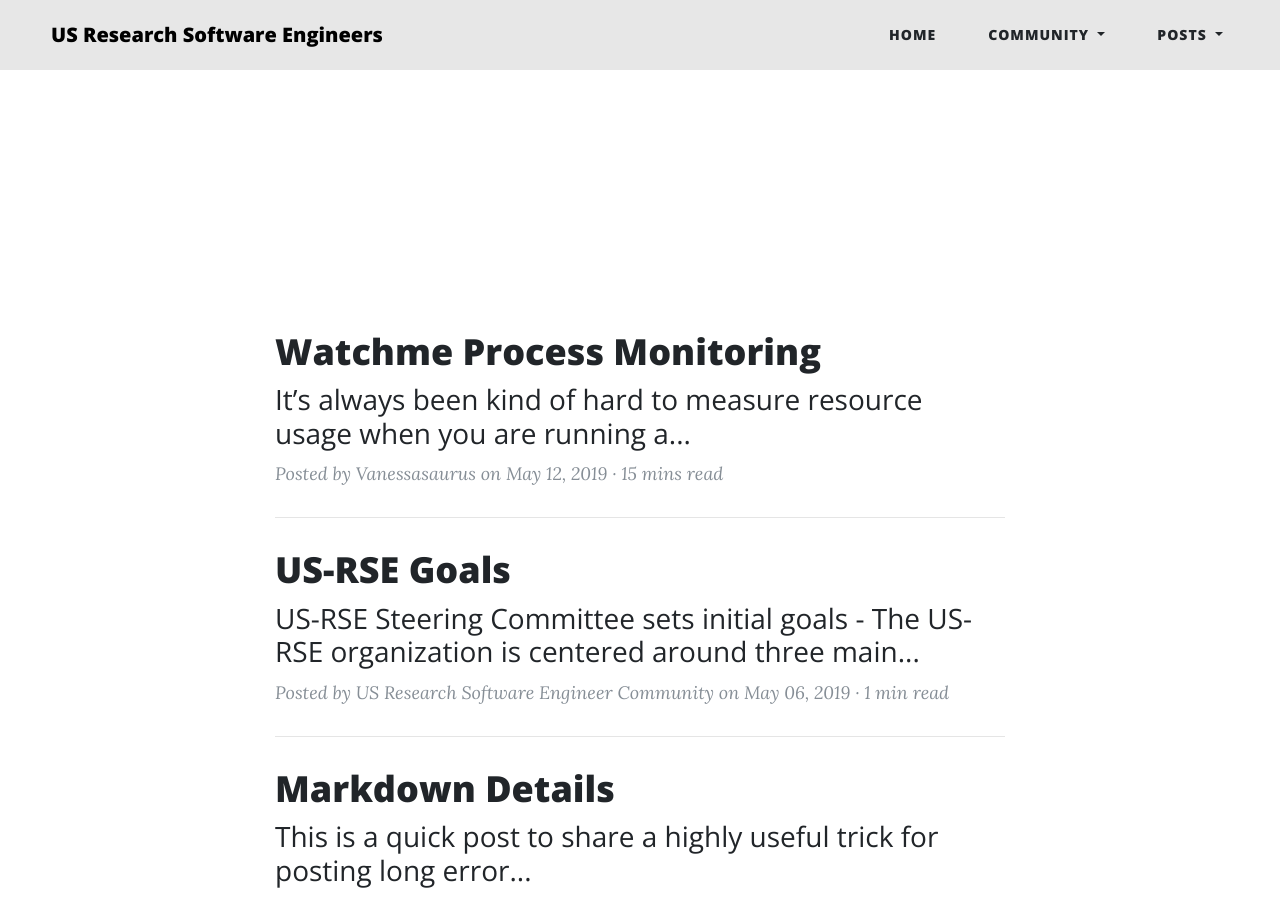
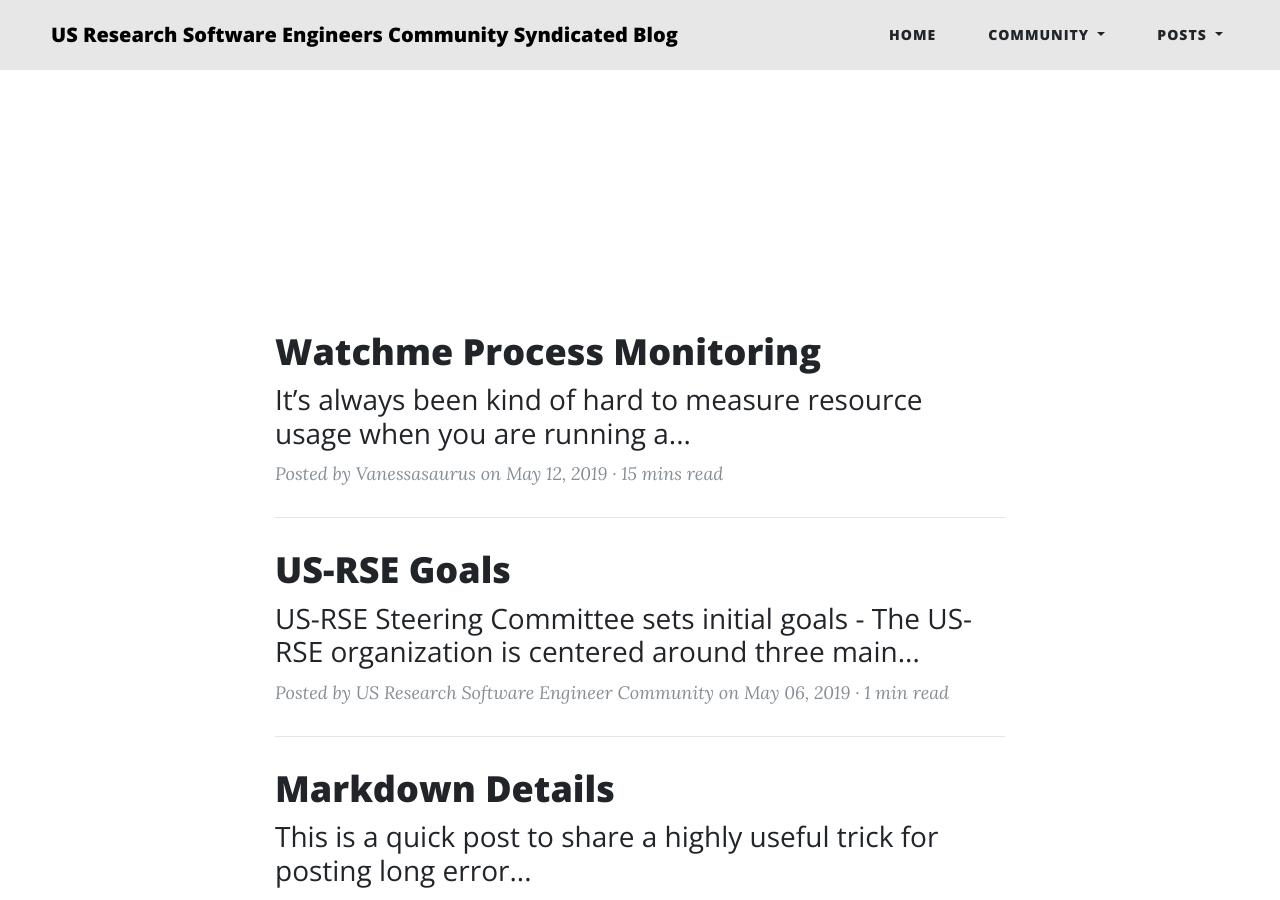
Before and after one commit to USRSE/blog, a Jekyll site: the page built from pages/index.md, in a window 1280 px wide and 900 px high. Built offline with Jekyll 4.4.1, drawn with Linux system fonts in a browser that asks for light colours; nearby versions of some CDN libraries.

Commit message:
Update title to community blog

```diff
--- a/_config.yml
+++ b/_config.yml
@@ -1,5 +1,5 @@
-title: US Research Software Engineers
-description: Shared experiences and stories
+title: US Research Software Engineers Community Syndicated Blog
+description: Shared RSE experiences and stories
 author: USRSE
 baseurl: "/blog"
 url: "https://usrse.github.io"
```
